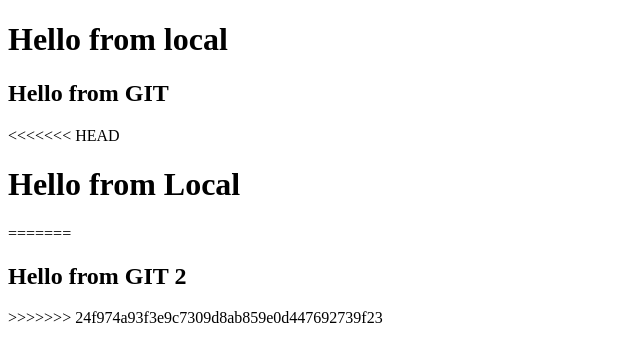
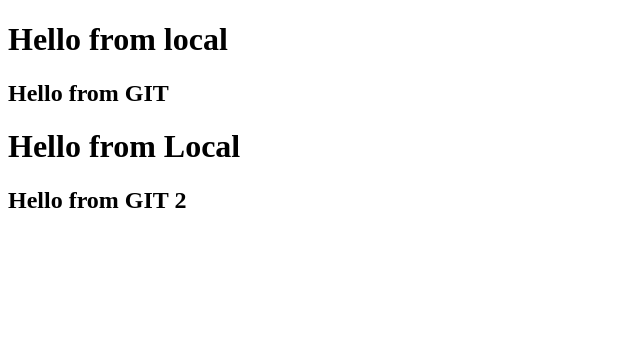
Before and after one commit to luisjrcrash/practica-git, a plain HTML site: page index.html in a window 1280 px wide. Shown: the whole page, without its empty margins (0-640 px from the left). Drawn offline with Linux system fonts and the light colour scheme.

Commit message:
Update index.html

```diff
--- a/index.html
+++ b/index.html
@@ -10,12 +10,9 @@
     <h1>Hello from local</h1>
     <!-----Edicion desde GIT--->
     <h2>Hello from GIT</h2>
-<<<<<<< HEAD
     <!-- Hello from Local -->
     <h1>Hello from Local</h1>
-=======
     <!-----Segunda edicion desde GIT---->
     <h2>Hello from GIT 2</h2>
->>>>>>> 24f974a93f3e9c7309d8ab859e0d447692739f23
 </body>
 </html>
```
